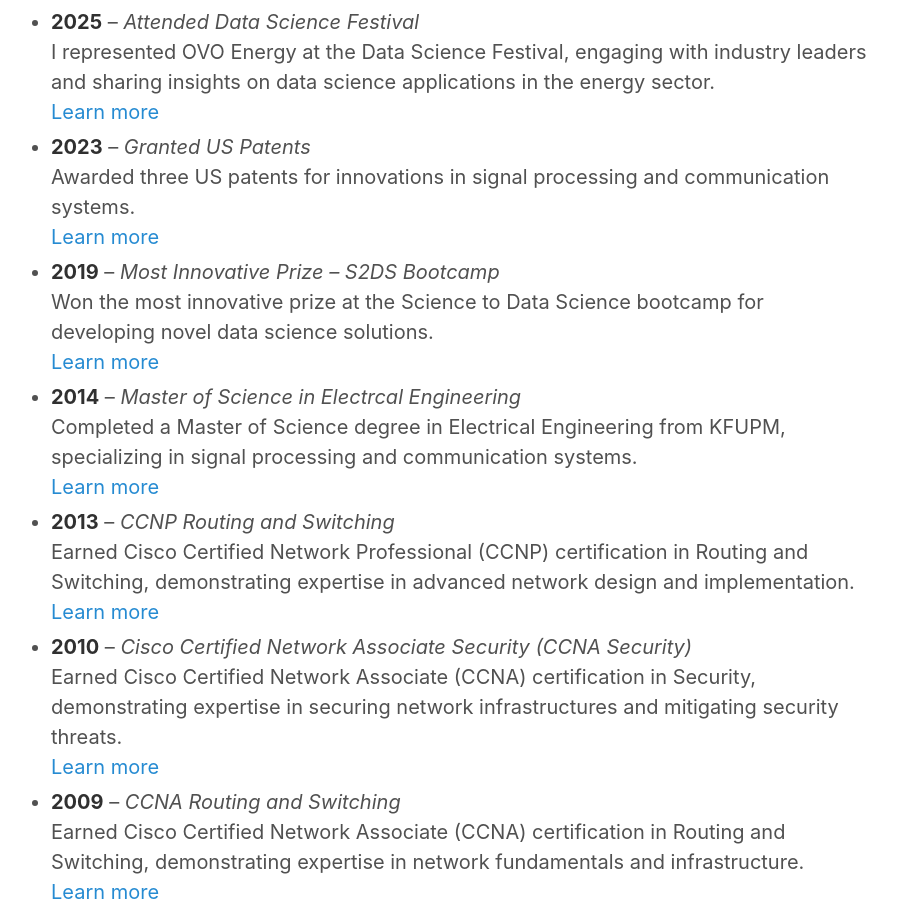
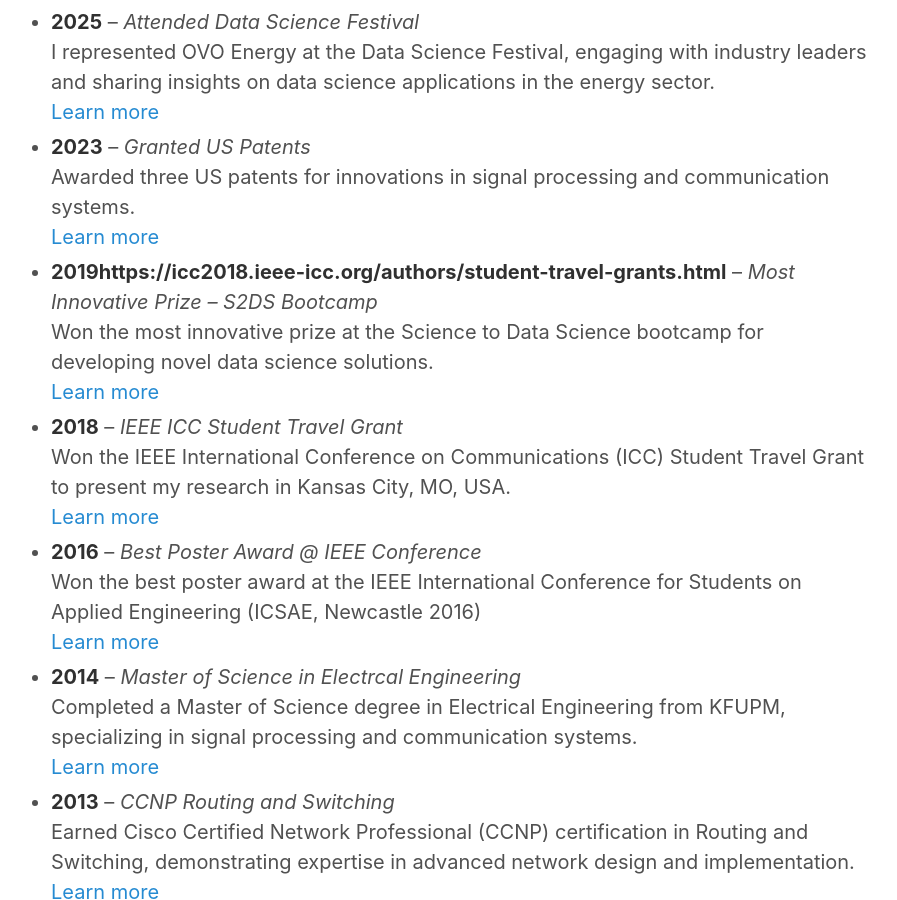
Before and after one commit to kbakande/kbakande.github.io, a Jekyll site: the page built from timeline.html, in a window 1280 px wide and 900 px high, scrolled down 822 px. Shown: the whole window, without its empty margins (199-1096 px from the left). Built offline with Jekyll 4.4.1, drawn with Linux system fonts in a browser that asks for light colours.

Commit message:
adds best poster

```diff
--- a/_data/timeline.yml
+++ b/_data/timeline.yml
@@ -22,10 +22,18 @@
   title: Granted US Patents
   description: Awarded three US patents for innovations in signal processing and communication systems.
   link: https://kbakande.github.io/assets/docs/us_patent_20170155498.pdf
-- year: 2019
+- year: 2019https://icc2018.ieee-icc.org/authors/student-travel-grants.html
   title: Most Innovative Prize – S2DS Bootcamp
   description: Won the most innovative prize at the Science to Data Science bootcamp for developing novel data science solutions.
   link: https://www.s2ds.org/
+- year: 2018
+  title: IEEE ICC Student Travel Grant
+  description: Won the IEEE International Conference on Communications (ICC) Student Travel Grant to present my research in Kansas City, MO, USA.
+  link: https://icc2018.ieee-icc.org/authors/student-travel-grants.html
+- year: 2016
+  title: Best Poster Award @ IEEE Conference
+  description: Won the best poster award at the IEEE International Conference for Students on Applied Engineering (ICSAE, Newcastle 2016)
+  link: /assets/images/BestPosterCertificate.pdf
 - year: 2014
   title: Master of Science in Electrcal Engineering
   description: Completed a Master of Science degree in Electrical Engineering from KFUPM, specializing in signal processing and communication systems.
```
Also changed, not shown: 1 other file.
